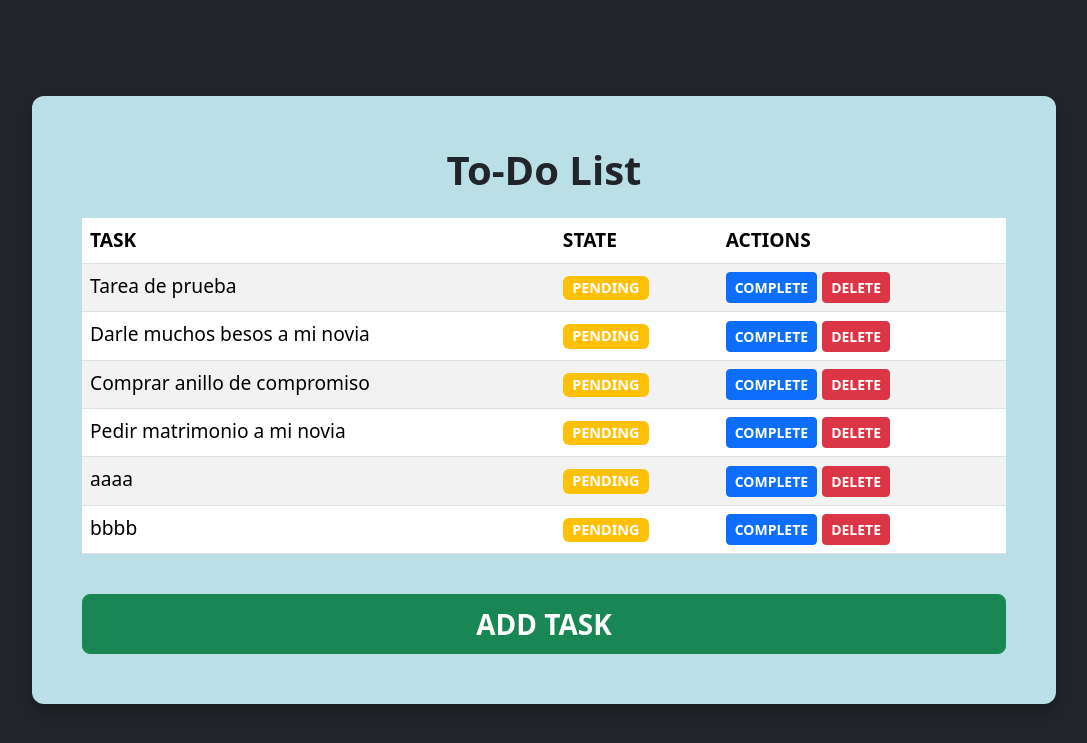
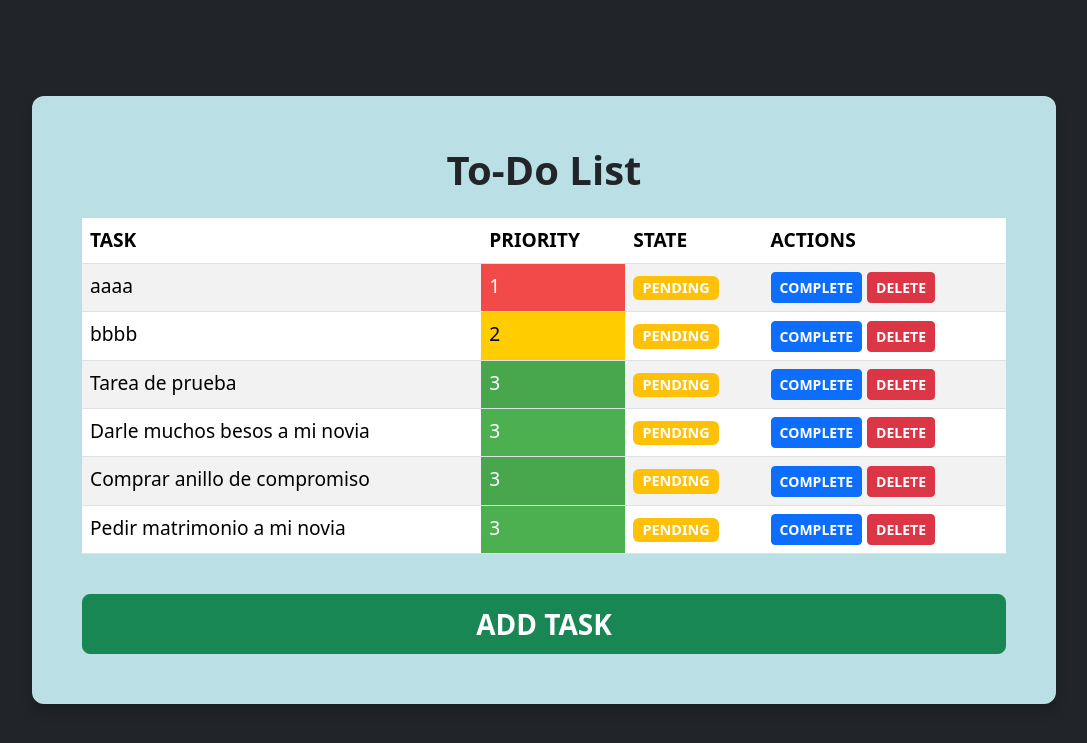
Before and after one commit to tomasrl18/django-to-do-list, a Django app: page / in a window 1280 px wide. Shown: the top 743 px of the page, without its empty margins (96-1183 px from the left). Run offline with Django 5.2, Linux system fonts and the light colour scheme; data comes from the database, SQL or seed files in the repository; both versions use the stored data as it was after the commit.

Commit message:
Added priorities

```diff
--- /dev/null
+++ b/static/css/styles.css
@@ -0,0 +1,39 @@
+body {
+    display: flex;
+    justify-content: center;
+    align-items: center;
+    height: 100vh;
+    background-color: #212529;
+    margin: 0 auto;
+}
+
+.content-wrapper {
+    width: 80%;
+    max-width: 1200px;
+    background: #badfe4;
+    padding: 50px;
+    border-radius: 12px;
+    box-shadow: 0 8px 12px rgba(0, 0, 0, 0.2);
+    font-size: 1.2rem;
+}
+
+h1 {
+    font-size: 2.5rem;
+    text-align: center;
+    margin-bottom: 20px;
+}
+
+td.priority-1 {
+    background-color: #ff4d4d;
+    color: white;
+}
+
+td.priority-2 {
+    background-color: #ffcc00;
+    color: black;
+}
+
+td.priority-3 {
+    background-color: #4caf50;
+    color: white;
+}
--- a/tasks/models.py
+++ b/tasks/models.py
@@ -3,6 +3,7 @@ from django.db import models
 class Task(models.Model):
     title = models.CharField(max_length=100)
     completed = models.BooleanField(default=False)
+    priority = models.IntegerField(default=3)
 
     def __str__(self):
         return self.title
--- a/tasks/templates/tasks/add_task.html
+++ b/tasks/templates/tasks/add_task.html
@@ -9,6 +9,10 @@
         <label for="title" class="form-label">Nueva Tarea</label>
         <input type="text" name="title" id="title" class="form-control" placeholder="Escribe la tarea">
     </div>
+    <div class="mb-3">
+        <label for="priority" class="form-label">Prioridad <small>(1 es alta y 3 o menos es baja)</small> </label>
+        <input type="text" name="priority" id="priority" class="form-control" placeholder="Escribe la prioridad">
+    </div>
     <div class="d-flex flex-row justify-content-between">
         <button type="submit" class="btn btn-primary fw-bold fs-4">Añadir</button>
         <a href="{% url 'task_list' %}" class="btn btn-secondary fw-bold fs-4">Volver</a>
--- a/tasks/templates/tasks/base.html
+++ b/tasks/templates/tasks/base.html
@@ -1,34 +1,11 @@
+{% load static %}
+
 <!DOCTYPE html>
 <html>
 <head>
     <title>To-Do List</title>
     <link href="https://cdn.jsdelivr.net/npm/bootstrap@5.3.1/dist/css/bootstrap.min.css" rel="stylesheet">
-    <style>
-        body {
-            display: flex;
-            justify-content: center;
-            align-items: center;
-            height: 100vh;
-            background-color: #212529;
-            margin: 0 auto;
-        }
-
-        .content-wrapper {
-            width: 80%;
-            max-width: 1200px;
-            background: #badfe4;
-            padding: 50px;
-            border-radius: 12px;
-            box-shadow: 0 8px 12px rgba(0, 0, 0, 0.2);
-            font-size: 1.2rem;
-        }
-
-        h1 {
-            font-size: 2.5rem;
-            text-align: center;
-            margin-bottom: 20px;
-        }
-    </style>
+    <link rel="stylesheet" type="text/css" href="{% static 'css/styles.css' %}">
 </head>
 <body>
     <div class="content-wrapper">
--- a/tasks/templates/tasks/task_list.html
+++ b/tasks/templates/tasks/task_list.html
@@ -7,6 +7,7 @@
     <thead>
         <tr>
             <th>TASK</th>
+            <th>PRIORITY</th>
             <th>STATE</th>
             <th>ACTIONS</th>
         </tr>
@@ -15,9 +16,9 @@
         {% for task in tasks %}
             <tr>
                 <td>{{ task.title }}</td>
+                <td class="priority-{{ task.priority }}">{{ task.priority }}</td>
                 <td>
                     {% if task.completed %}
-                        <!-- Botón de "COMPLETED", cambia a "PENDING" al hacer clic -->
                         <a href="{% url 'task_toggle' task.id %}" class="badge btn btn-sm btn-success fw-bold">COMPLETED</a>
                     {% else %}
                         <span class="badge bg-warning">PENDING</span>
--- a/tasks/views.py
+++ b/tasks/views.py
@@ -3,14 +3,15 @@ from .models import Task
 
 # Mostrar todas las tareas
 def task_list(request):
-    tasks = Task.objects.all()
+    tasks = Task.objects.all().order_by('priority')
     return render(request, 'tasks/task_list.html', {'tasks': tasks})
 
 # Añadir una nueva tarea
 def add_task(request):
     if request.method == 'POST':
         title = request.POST['title']
-        Task.objects.create(title=title)
+        priority = request.POST['priority']
+        Task.objects.create(title=title, priority=priority)
         return redirect('task_list')
     return render(request, 'tasks/add_task.html')
 
--- a/todo_project/settings.py
+++ b/todo_project/settings.py
@@ -117,6 +117,7 @@ USE_TZ = True
 # https://docs.djangoproject.com/en/5.1/howto/static-files/
 
 STATIC_URL = 'static/'
+STATICFILES_DIRS = [BASE_DIR / "static"]
 
 # Default primary key field type
 # https://docs.djangoproject.com/en/5.1/ref/settings/#default-auto-field
```
Also changed, not shown: db.sqlite3.
